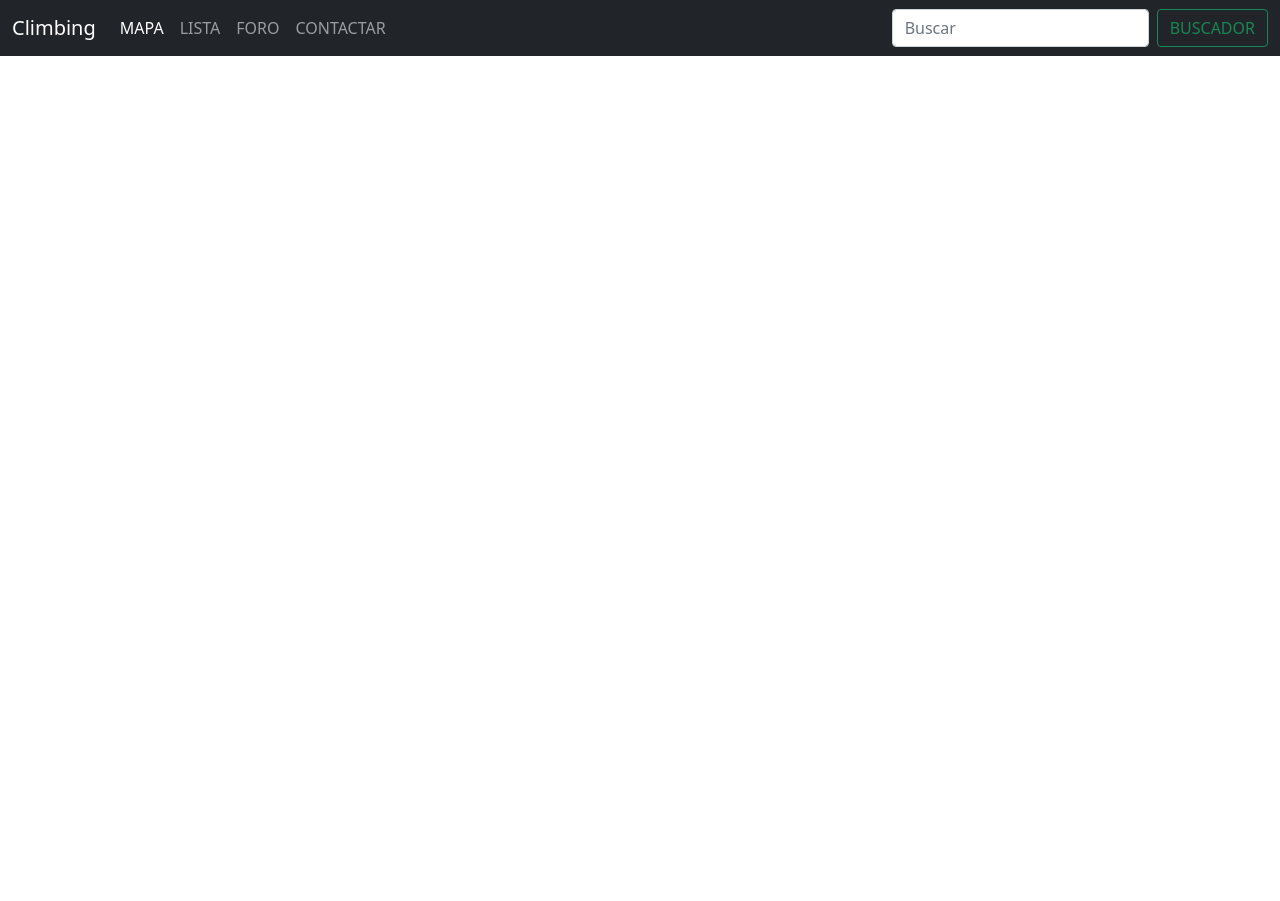
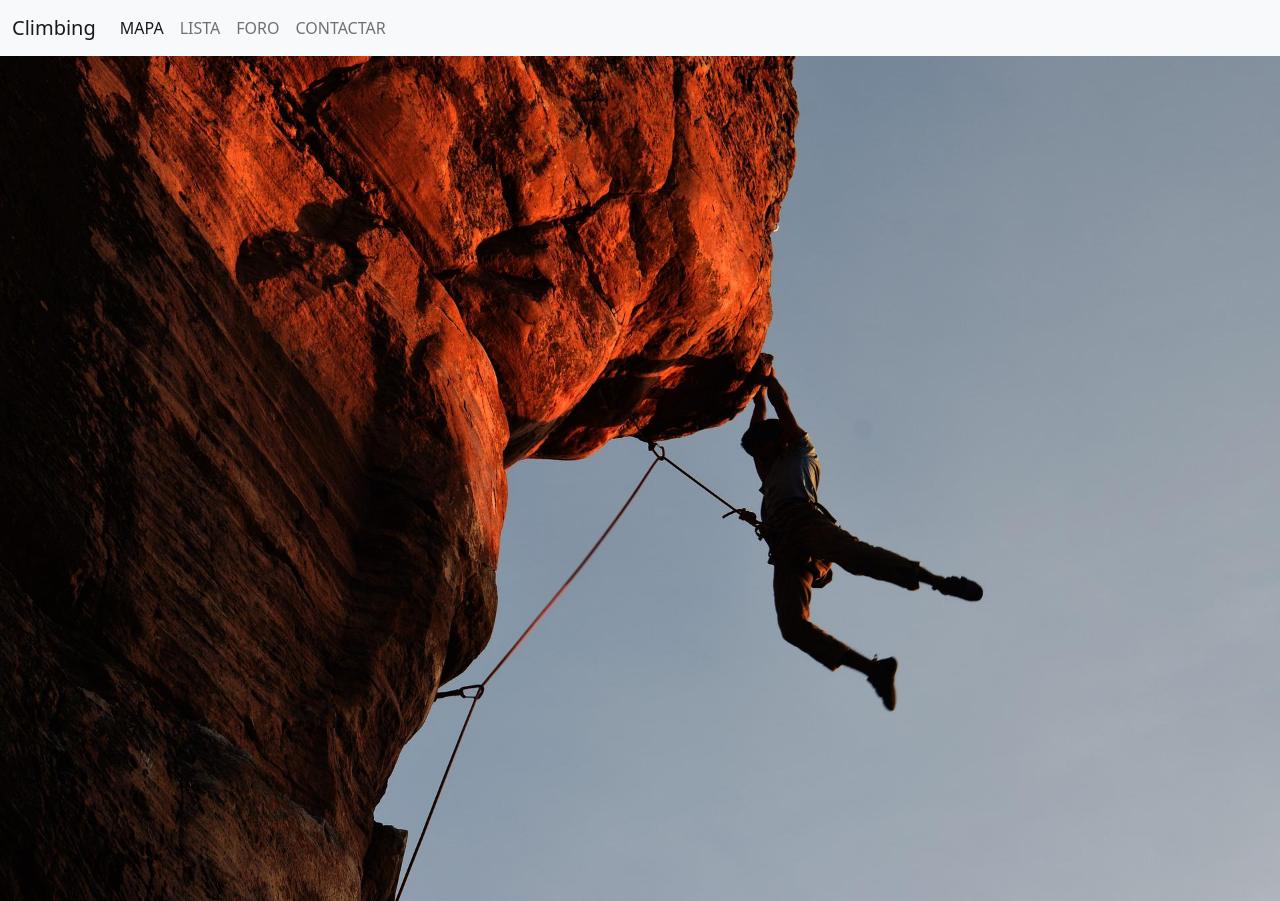
Before and after one commit to retegi/climbing, a Django app: template climbing/home/templates/index.html in a window 1280 px wide. Before the commit the page ends 56 px from the top, so only its background shows below. Run offline with Django 3.2, Linux system fonts and the light colour scheme; the template is opened without the code that fills it, so the values that code supplies are empty; some libraries are stand-ins or nearby versions.

Commit message:
Mejora en index.html

```diff
--- a/climbing/home/templates/base.html
+++ b/climbing/home/templates/base.html
@@ -49,7 +49,7 @@
   </head>
   <body>
 
-<nav class="navbar navbar-expand-md navbar-dark fixed-top bg-dark">
+<nav class="navbar navbar-expand-md navbar-light fixed-top bg-light">
   <div class="container-fluid">
     <a class="navbar-brand" href="{% url 'home:home' %}">Climbing</a>
     <button class="navbar-toggler" type="button" data-bs-toggle="collapse" data-bs-target="#navbarCollapse" aria-controls="navbarCollapse" aria-expanded="false" aria-label="Toggle navigation">
@@ -70,10 +70,10 @@
           <a class="nav-link">CONTACTAR</a>
         </li>
       </ul>
-      <form class="d-flex">
+      <!--<form class="d-flex">
         <input class="form-control me-2" type="search" placeholder="Buscar" aria-label="Search">
         <button class="btn btn-outline-success" type="submit">BUSCADOR</button>
-      </form>
+      </form>-->
     </div>
   </div>
 </nav>
--- a/climbing/home/templates/index.html
+++ b/climbing/home/templates/index.html
@@ -1,4 +1,5 @@
 {% extends "base.html" %}
+{% load static %}
 
 {% block title %}Map {% endblock %}
 
@@ -13,8 +14,6 @@ integrity="sha512-XQoYMqMTK8LvdxXYG3nZ448hOEQiglfqkJs1NOQV44cWnUrBc8PkAOcXy20w0v
 crossorigin=""></script>
 
 <style>
-
-
 </style>
 
 
@@ -26,14 +25,9 @@ crossorigin=""></script>
 
 <div class="row">
     <div class="col-12 mt-5">
+        <img class="img-fluid" style="width:100%" src="{% static 'climbing.jpg' %}">
     </div>
 </div>
-
-
-
-
-
-
 
 {% endblock %}
 
```
Also changed, not shown: climbing/home/static/climbing.jpg (added).
